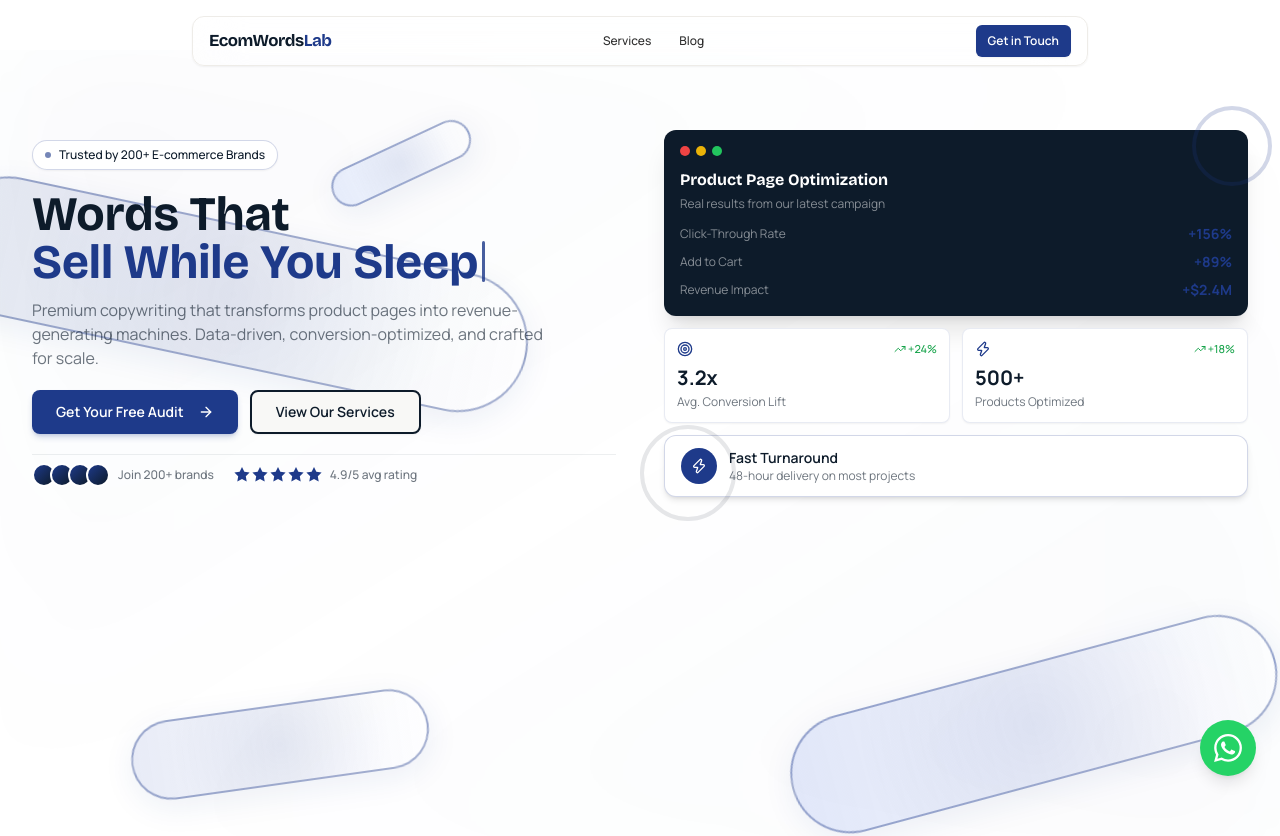
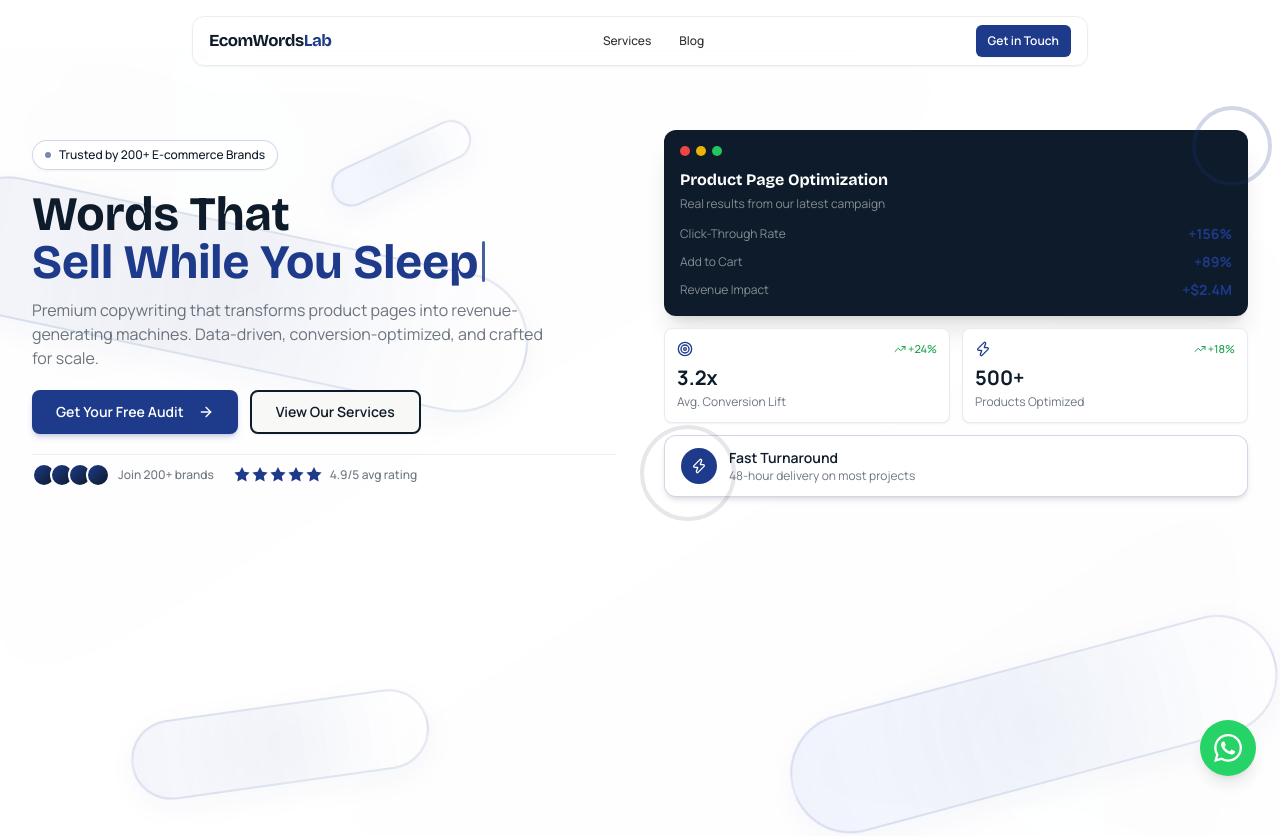
Before and after one commit to Qaasim-Umar/Ecomwordslab, a Next.js app: page / in a window 1280 px wide. Shown: the top 836 px of the page. Built offline with nearby package versions, Linux system fonts and the light colour scheme.

Commit message:
feat/fixed whatsapp

```diff
--- a/components/ui/geometric.tsx
+++ b/components/ui/geometric.tsx
@@ -46,10 +46,10 @@ function ElegantShape({
             "absolute inset-0 rounded-full",
             "bg-gradient-to-r to-transparent",
             gradient,
-            "backdrop-blur-[2px] border-2 border-[#1e3a8a]/[0.40]",
-            "shadow-[0_8px_32px_0_rgba(30,58,138,0.08)]",
+            "backdrop-blur-[2px] border-2 border-[#1e3a8a]/[0.12]",
+            "shadow-[0_8px_32px_0_rgba(30,58,138,0.04)]",
             "after:absolute after:inset-0 after:rounded-full",
-            "after:bg-[radial-gradient(circle_at_50%_50%,rgba(30,58,138,0.08),transparent_70%)]",
+            "after:bg-[radial-gradient(circle_at_50%_50%,rgba(30,58,138,0.04),transparent_70%)]",
           )}
         />
       </motion.div>
@@ -66,7 +66,7 @@ export default function GeometricBackground({
 }) {
   return (
     <div className={cn("relative w-full overflow-hidden bg-white", className)}>
-      <div className="absolute inset-0 bg-gradient-to-br from-[#1e3a8a]/[0.03] via-transparent to-[#1e3a8a]/[0.03] blur-3xl" />
+      <div className="absolute inset-0 bg-gradient-to-br from-[#1e3a8a]/[0.01] via-transparent to-[#1e3a8a]/[0.01] blur-3xl" />
 
       <div className="absolute inset-0 overflow-hidden">
         <ElegantShape
@@ -74,7 +74,7 @@ export default function GeometricBackground({
           width={600}
           height={140}
           rotate={12}
-          gradient="from-[#1e3a8a]/[0.12]"
+          gradient="from-[#1e3a8a]/[0.06]"
           className="left-[-10%] md:left-[-5%] top-[25%] md:top-[20%]"
         />
         <ElegantShape
@@ -82,7 +82,7 @@ export default function GeometricBackground({
           width={500}
           height={120}
           rotate={-15}
-          gradient="from-blue-700/[0.12]"
+          gradient="from-blue-700/[0.06]"
           className="right-[-5%] md:right-[0%] top-[70%] md:top-[75%]"
         />
         <ElegantShape
@@ -90,7 +90,7 @@ export default function GeometricBackground({
           width={300}
           height={80}
           rotate={-8}
-          gradient="from-blue-800/[0.10]"
+          gradient="from-blue-800/[0.05]"
           className="hidden md:block left-[5%] md:left-[10%] bottom-[5%] md:bottom-[10%]"
         />
         <ElegantShape
@@ -98,7 +98,7 @@ export default function GeometricBackground({
           width={200}
           height={60}
           rotate={20}
-          gradient="from-[#1e3a8a]/[0.10]"
+          gradient="from-[#1e3a8a]/[0.05]"
           className="hidden md:block right-[15%] md:right-[20%] top-[10%] md:top-[15%]"
         />
         <ElegantShape
@@ -106,7 +106,7 @@ export default function GeometricBackground({
           width={150}
           height={40}
           rotate={-25}
-          gradient="from-blue-600/[0.10]"
+          gradient="from-blue-600/[0.05]"
           className="hidden md:block left-[20%] md:left-[25%] top-[5%] md:top-[10%]"
         />
       </div>
```
